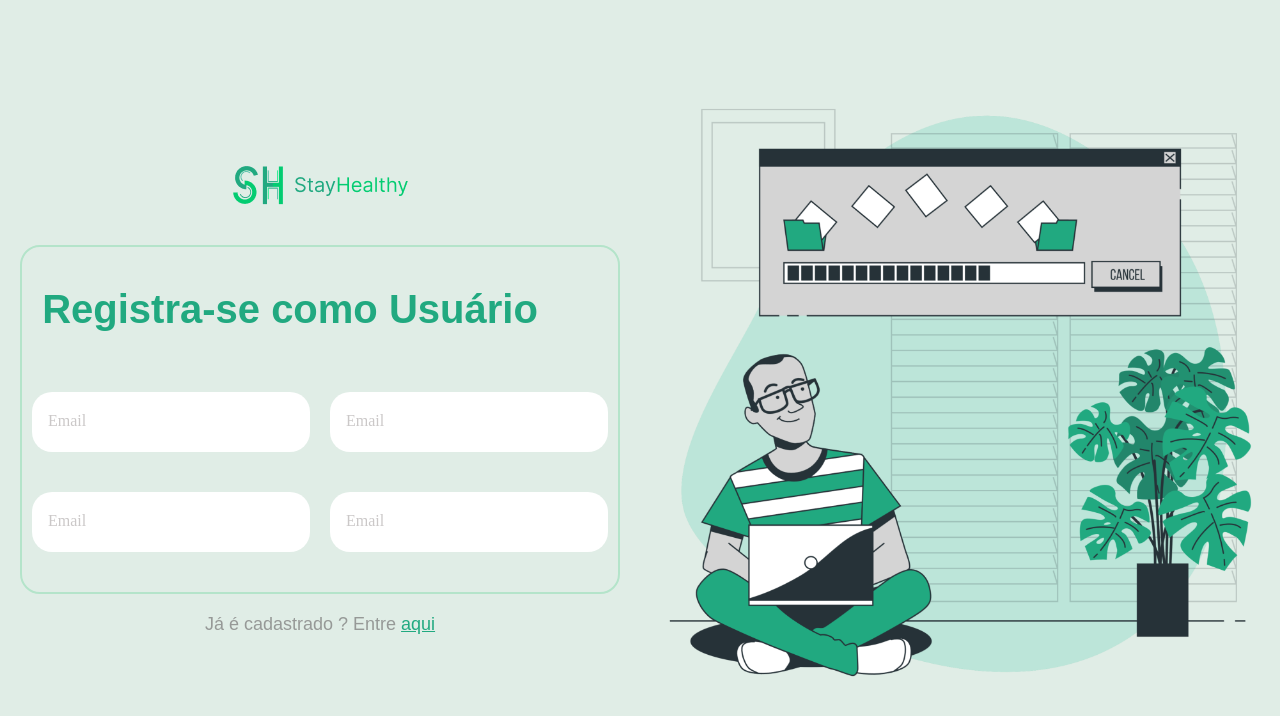
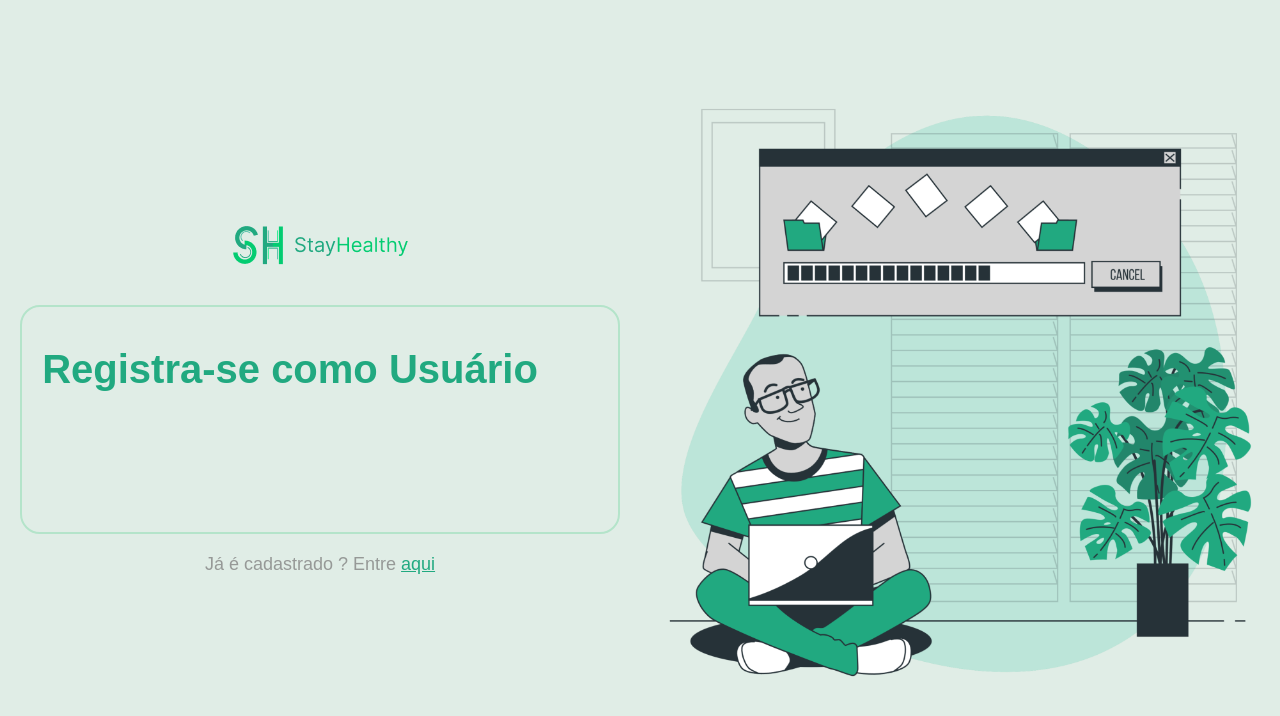
Before and after one commit to Nadoti/TCC, a Next.js app: page /register/usuario in a window 1280 px wide. Shown: the top 716 px of the page. Built offline with nearby package versions, Linux system fonts and the light colour scheme.

Commit message:
mudo input

```diff
--- a/src/pages/register/usuario/index.jsx
+++ b/src/pages/register/usuario/index.jsx
@@ -1,6 +1,5 @@
 import * as S from './styles'
 import Link from 'next/link'
-import { Input } from '../../../components/forms/Input/Input'
 import useForm from '../../../hooks/useForm'
 
 // {
@@ -28,44 +27,10 @@ export default function RegisterUser() {
           <h2>Registra-se como Usuário</h2>
          </S.Title>
           <S.BundlerInput>
-            <Input
-              type="text"
-              value={email.value}
-              onChange={email.onChange}
-              onBlur={email.onBlur}
-              name='email'
-              label="Email"
-              error={email.error}
-            />
-            <Input
-              type="text"
-              value={email.value}
-              onChange={email.onChange}
-              onBlur={email.onBlur}
-              name='email'
-              label="Email"
-              error={email.error}
-            />
+
           </S.BundlerInput>
           <S.BundlerInput>
-            <Input
-              type="text"
-              value={email.value}
-              onChange={email.onChange}
-              onBlur={email.onBlur}
-              name='email'
-              label="Email"
-              error={email.error}
-            />
-            <Input
-              type="text"
-              value={email.value}
-              onChange={email.onChange}
-              onBlur={email.onBlur}
-              name='email'
-              label="Email"
-              error={email.error}
-            />
+
           </S.BundlerInput>
 
         </S.ContentLogin>
```
